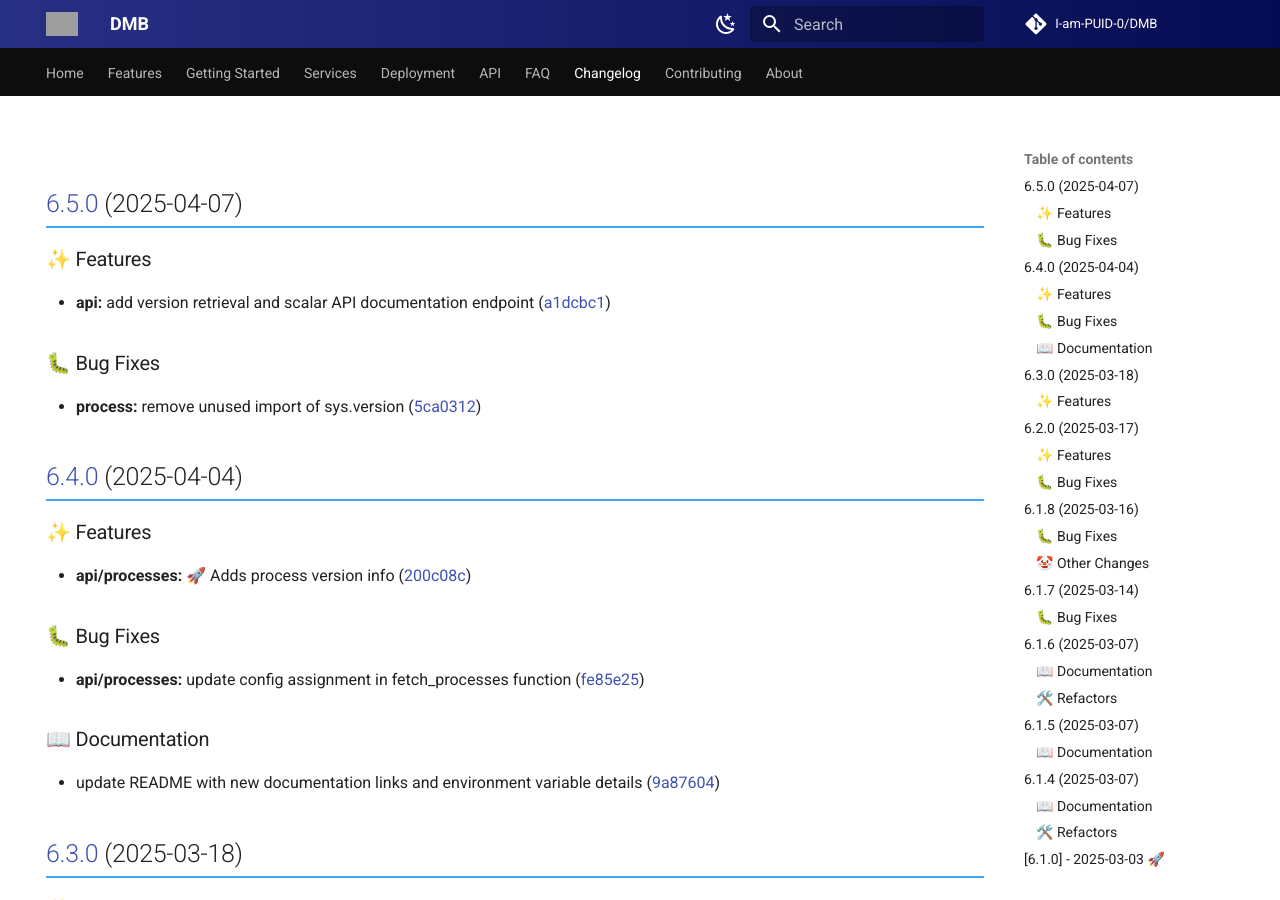
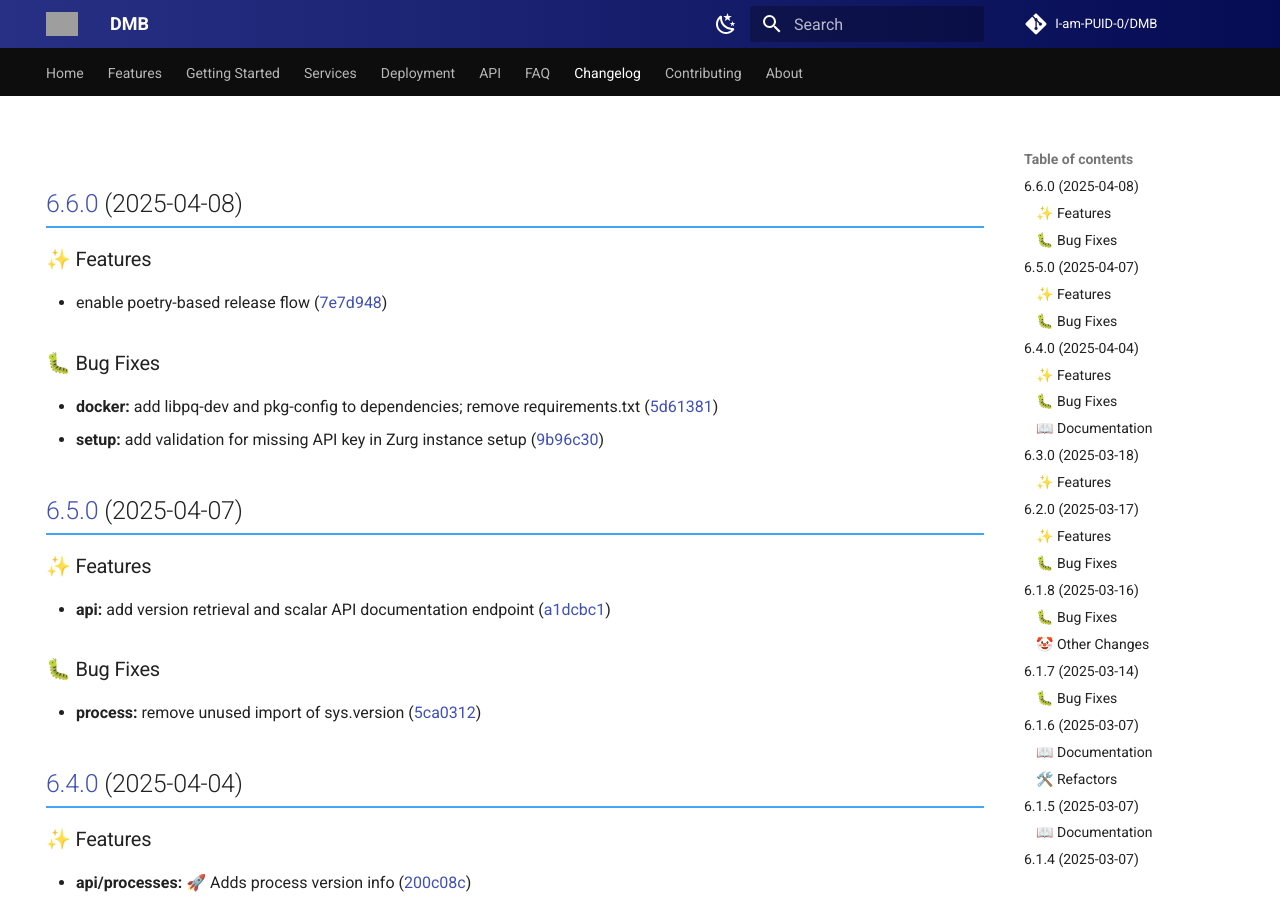
Before and after one commit to I-am-PUID-0/DMB_Docs, an MkDocs documentation site: the page built from docs/changelog.md, in a window 1280 px wide and 900 px high. Built offline with MkDocs 1.6.1 and Material for MkDocs 9.7.7, drawn with Linux system fonts in a browser that asks for light colours; comment, search, counter and statistics services are not loaded; grey boxes are pictures that could not be loaded.

Commit message:
Update Changelog

```diff
--- a/docs/changelog.md
+++ b/docs/changelog.md
@@ -4,6 +4,19 @@ hide:
 ---
 
 # Changelog
+
+## [6.6.0](https://github.com/I-am-PUID-0/DMB/compare/6.5.0...6.6.0) (2025-04-08)
+
+
+### ✨ Features
+
+* enable poetry-based release flow ([7e7d948](https://github.com/I-am-PUID-0/DMB/commit/7e7d948b42487df12f4183886834de9caeefaffd))
+
+
+### 🐛 Bug Fixes
+
+* **docker:** add libpq-dev and pkg-config to dependencies; remove requirements.txt ([5d61381](https://github.com/I-am-PUID-0/DMB/commit/5d61381d606d1e6325f918ea7da04b5109fbecb4))
+* **setup:** add validation for missing API key in Zurg instance setup ([9b96c30](https://github.com/I-am-PUID-0/DMB/commit/9b96c304cd388d5255e426c8d601b7da13bf6b08))
 
 ## [6.5.0](https://github.com/I-am-PUID-0/DMB/compare/6.4.0...6.5.0) (2025-04-07)
 
```
